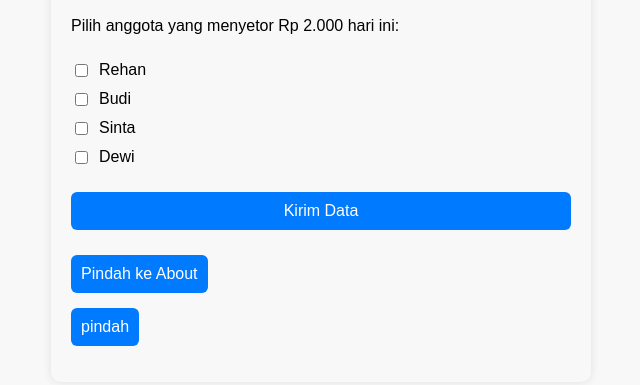
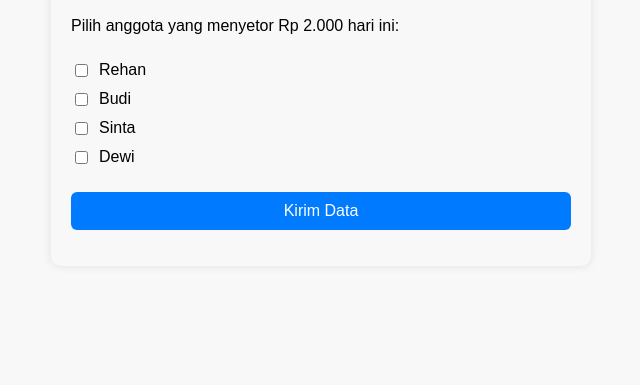
Before and after one commit to rehanrachmansyah/keuanganRanting, a plain HTML site: page index.html in a window 1280 px wide. Shown: the part 139-524 px from the top of the page, without its empty margins (319-959 px from the left). Drawn offline with Linux system fonts and the light colour scheme.

Commit message:
Update index.html

```diff
--- a/index.html
+++ b/index.html
@@ -57,13 +57,10 @@
 
     <button type="submit">Kirim Data</button>
 
-    <a href="index2.html">
-      <button>Pindah ke About</button>
-    </a>
   </form>
-  <a href="index2.html">
+  <!-- <a href="index2.html">
     <button type="button" class="btn btn-outline-dark porgambar">pindah</button>
-  </a>
+  </a> -->
 
   <p id="status"></p>
 
```
